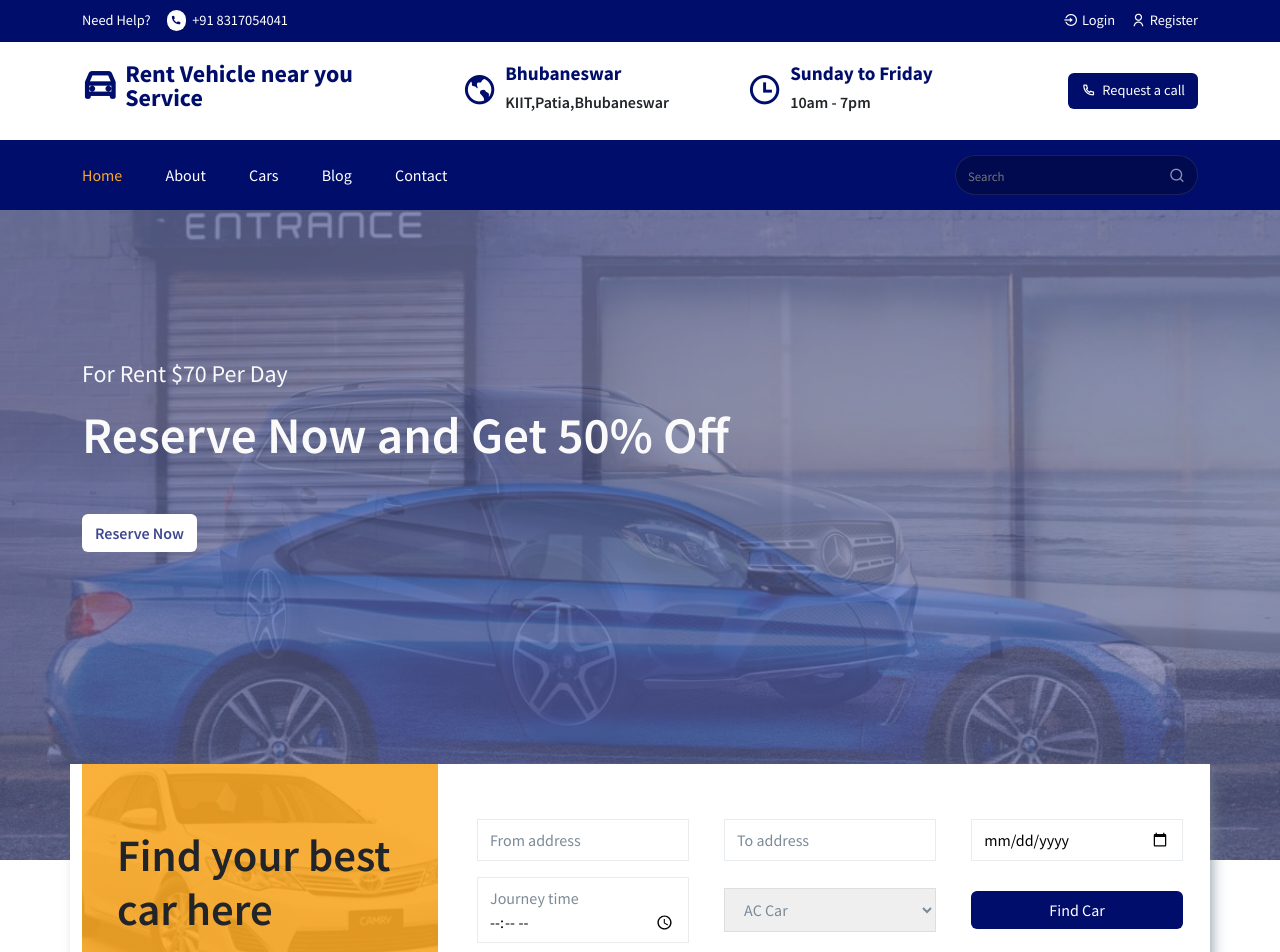
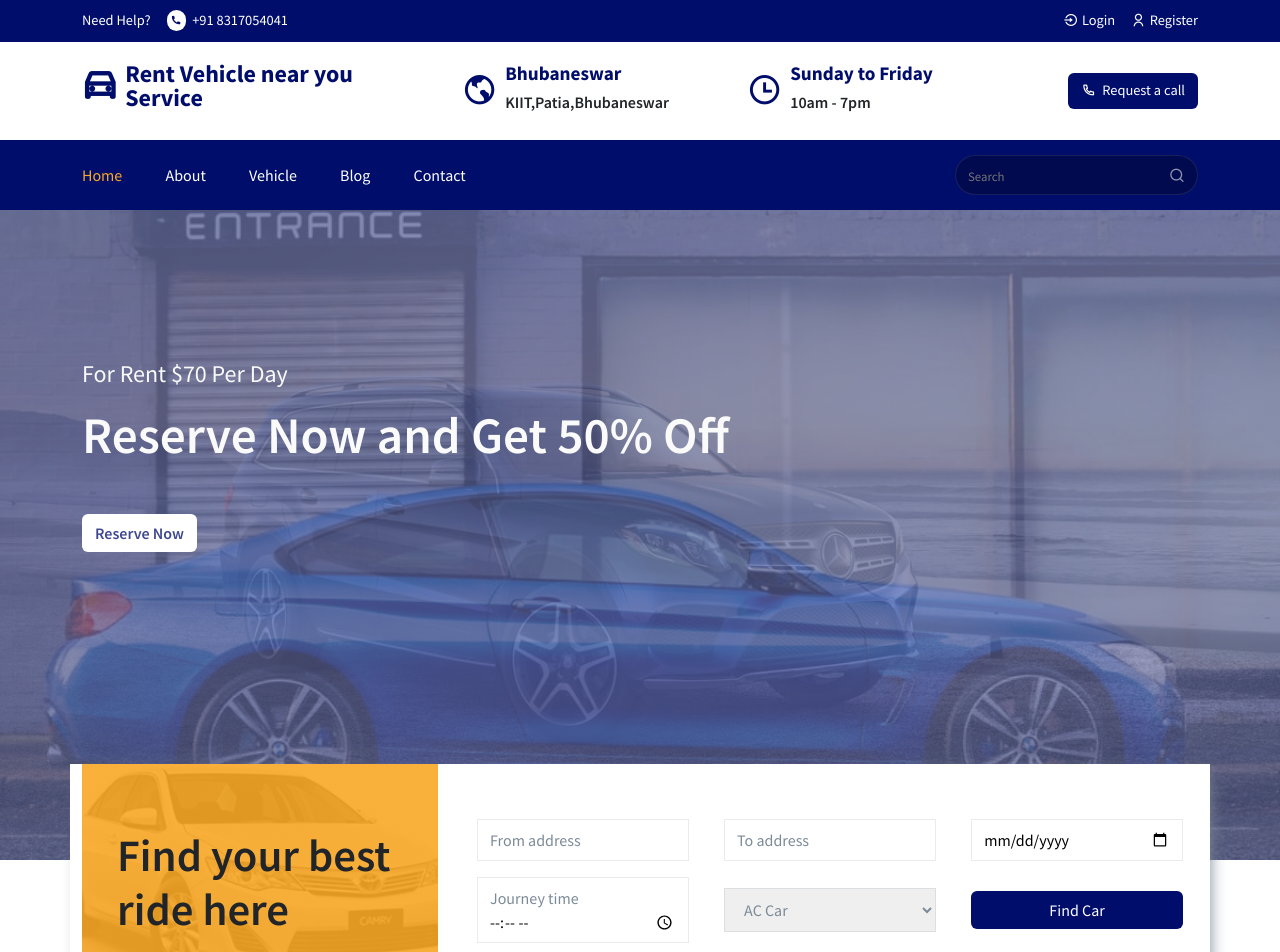
Before and after one commit to harshitkhare44/Rent_A_Vehicle_Online, a React (Create React App) app in the folder rent-a-vehicle-online/: page /home in a window 1280 px wide. Shown: the top 952 px of the page. Built offline with nearby package versions, Linux system fonts and the light colour scheme.

Commit message:
Changes done in designing part

```diff
--- a/rent-a-vehicle-online/src/assets/data/blogData.js
+++ b/rent-a-vehicle-online/src/assets/data/blogData.js
@@ -6,7 +6,7 @@ import img03 from "../all-images/blog-img/blog-3.jpg";
 const blogData = [
   {
     id: 1,
-    title: "The best way to drive cars",
+    title: "The best way to enjoy ride",
     author: "Muhib",
     date: "12 Dec, 2020",
     time: "9pm",
--- a/rent-a-vehicle-online/src/components/Header/Header.jsx
+++ b/rent-a-vehicle-online/src/components/Header/Header.jsx
@@ -15,7 +15,7 @@ const navLinks = [
   },
   {
     path: "/cars",
-    display: "Cars",
+    display: "Vehicle",
   },
 
   {
--- a/rent-a-vehicle-online/src/pages/Home.jsx
+++ b/rent-a-vehicle-online/src/pages/Home.jsx
@@ -26,7 +26,7 @@ const Home = () => {
             <Row className="form__row">
               <Col lg="4" md="4">
                 <div className="find__cars-left">
-                  <h2>Find your best car here</h2>
+                  <h2>Find your best ride here</h2>
                 </div>
               </Col>
 
```
